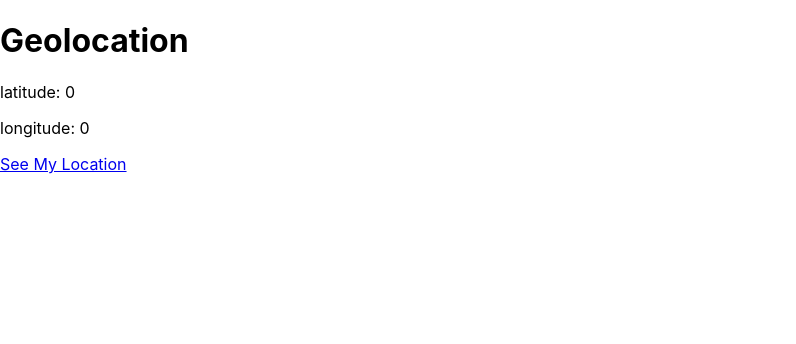
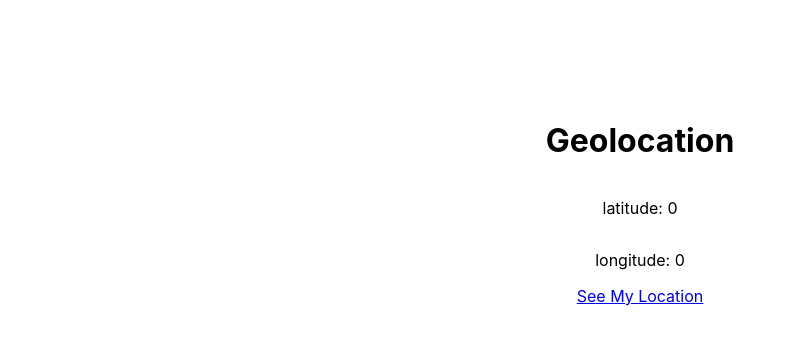
Before and after one commit to TadeoCuchman/MapaReact, a React (Create React App) app in the folder mapareact/: page / in a window 1280 px wide. Shown: the top 344 px of the page, without its empty margins (0-796 px from the left). Built offline with nearby package versions, Linux system fonts and the light colour scheme; no server answers.

Commit message:
arreglos en Home page

```diff
--- a/mapareact/package.json
+++ b/mapareact/package.json
@@ -1,8 +1,8 @@
 {
   "name": "mapareact",
   "version": "0.1.0",
-  "private": true,
-  "homepage": "https://tadeocuchman.github.io/MapaReact",
+  "private": false,
+  "homepage": "https://tadeocuchman.github.io/MapaReact/",
   "dependencies": {
     "leaflet": "^1.7.1",
     "react": "^17.0.2",
--- a/mapareact/public/index.html
+++ b/mapareact/public/index.html
@@ -2,14 +2,8 @@
 <html lang="en">
   <head>
     <meta charset="utf-8" />
-    <link rel="icon" href="%PUBLIC_URL%/favicon.ico" />
     <meta name="viewport" content="width=device-width, initial-scale=1" />
     <meta name="theme-color" content="#000000" />
-    <meta
-      name="description"
-      content="Web site created using create-react-app"
-    />
-    <link rel="apple-touch-icon" href="%PUBLIC_URL%/logo192.png" />
 
     <!--
       Notice the use of s in the tags above.
--- a/mapareact/src/App.css
+++ b/mapareact/src/App.css
@@ -7,7 +7,20 @@
   position: absolute;
   right: 56px;
 }
+/* Home */
 
+#home {
+  width: 100vw;
+  height: 100vh;
+  display: grid;
+  align-content: start;
+  justify-content: center;
+  justify-items: center;
+  position: relative;
+  padding-top: 100px;
+}
+
+/* Map */
 .InfoPopUp {
   position: absolute;
   display: grid;
--- a/mapareact/src/Components/Home.jsx
+++ b/mapareact/src/Components/Home.jsx
@@ -26,7 +26,7 @@ const Home = () => {
     }, [])
 
     return (
-        <div>
+        <div id='home'>
             <h1>Geolocation</h1>
             <p>latitude: {state.lat}</p>
             <p>longitude: {state.lng}</p>
```
